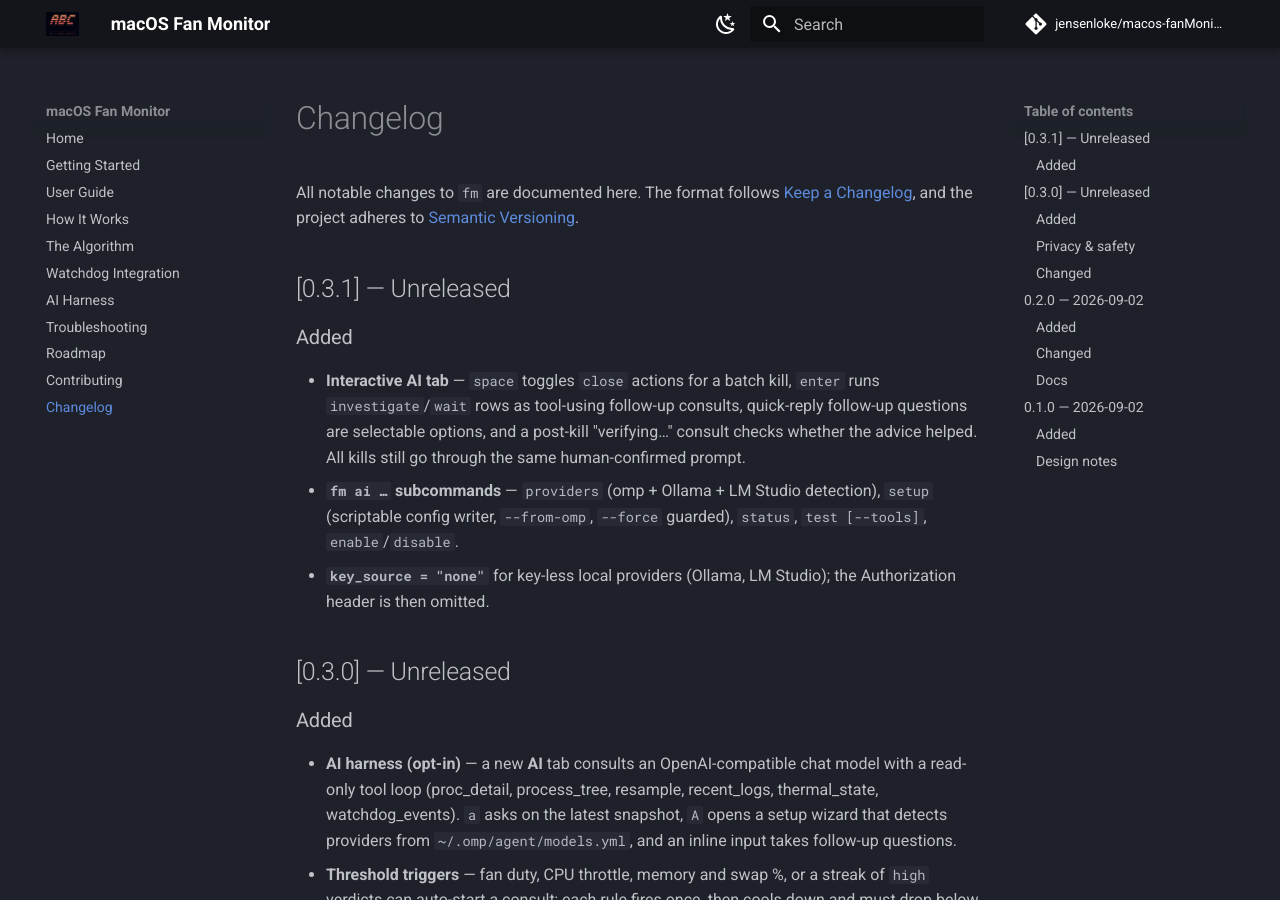
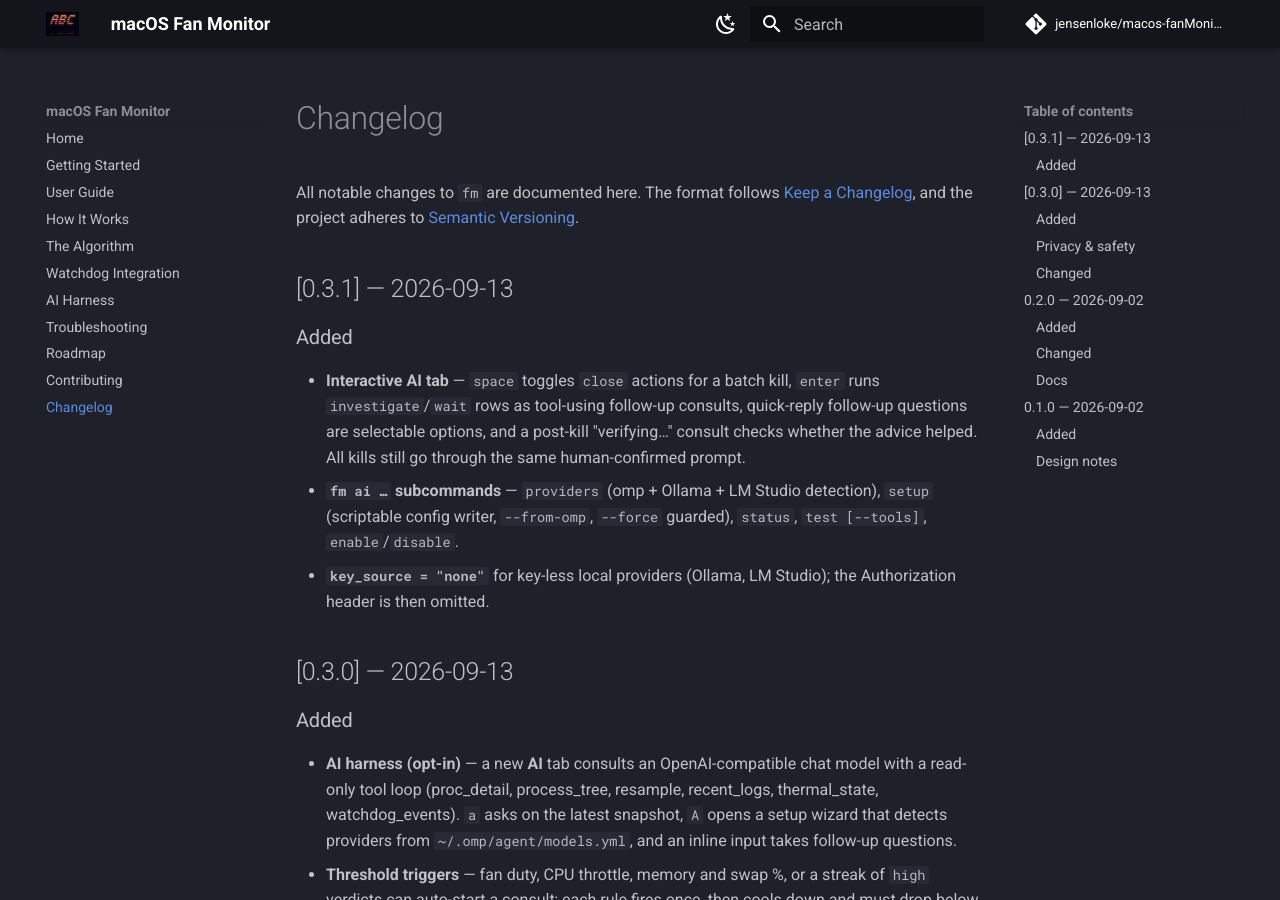
Before and after one commit to jensenloke/macos-fanMonitor, an MkDocs documentation site: the page built from docs/changelog.md, in a window 1280 px wide and 900 px high. Built offline with MkDocs 1.6.1 and Material for MkDocs 9.7.7, drawn with Linux system fonts in a browser that asks for light colours; comment, search, counter and statistics services are not loaded.

Commit message:
Date the 0.3.x changelog entries for release

```diff
--- a/docs/changelog.md
+++ b/docs/changelog.md
@@ -4,7 +4,7 @@
 [Keep a Changelog](https://keepachangelog.com/), and the project adheres to
 [Semantic Versioning](https://semver.org/).
 
-## [0.3.1] — Unreleased
+## [0.3.1] — 2026-09-13
 
 ### Added
 
@@ -19,7 +19,7 @@
 - **`key_source = "none"`** for key-less local providers (Ollama, LM Studio);
   the Authorization header is then omitted.
 
-## [0.3.0] — Unreleased
+## [0.3.0] — 2026-09-13
 
 ### Added
 
```
